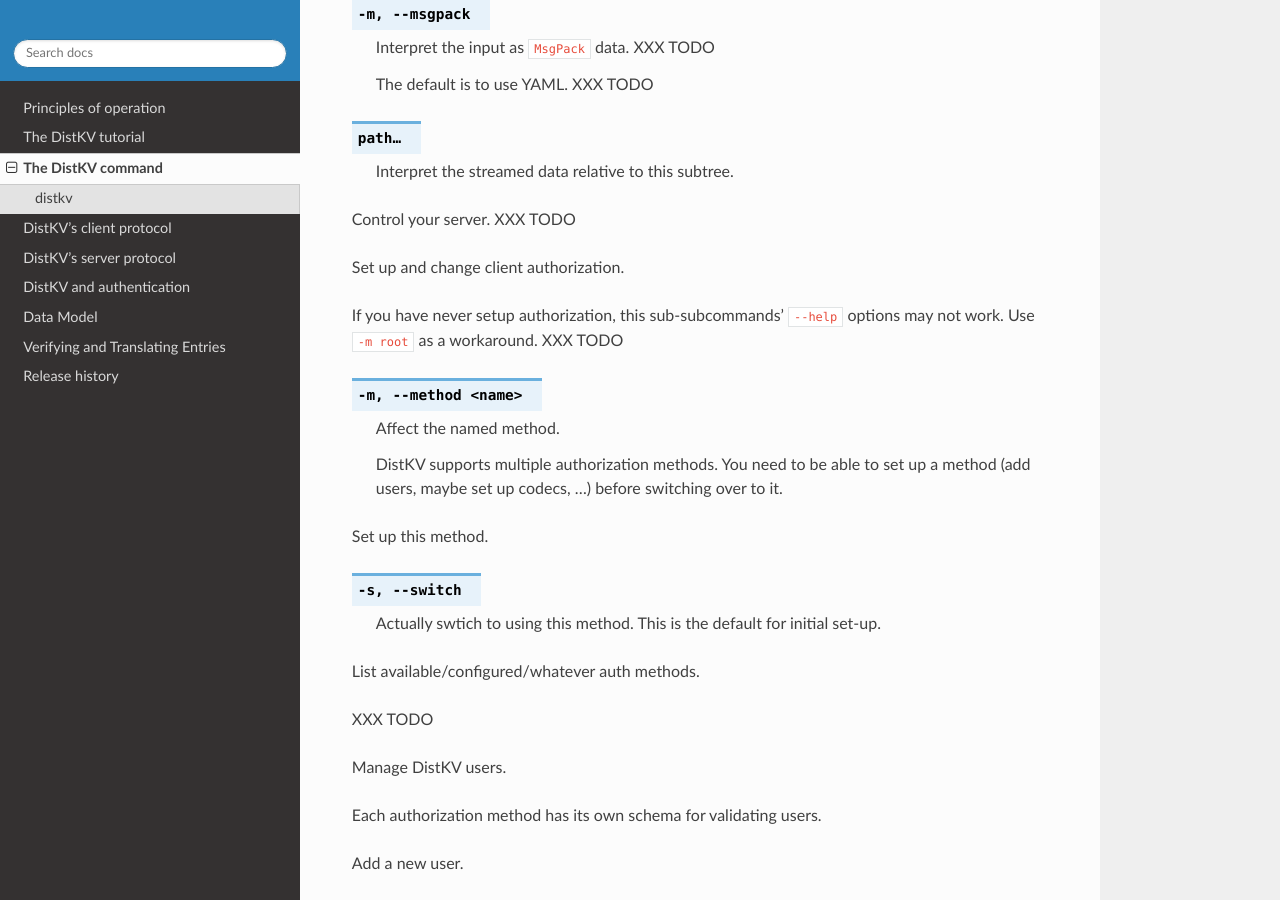
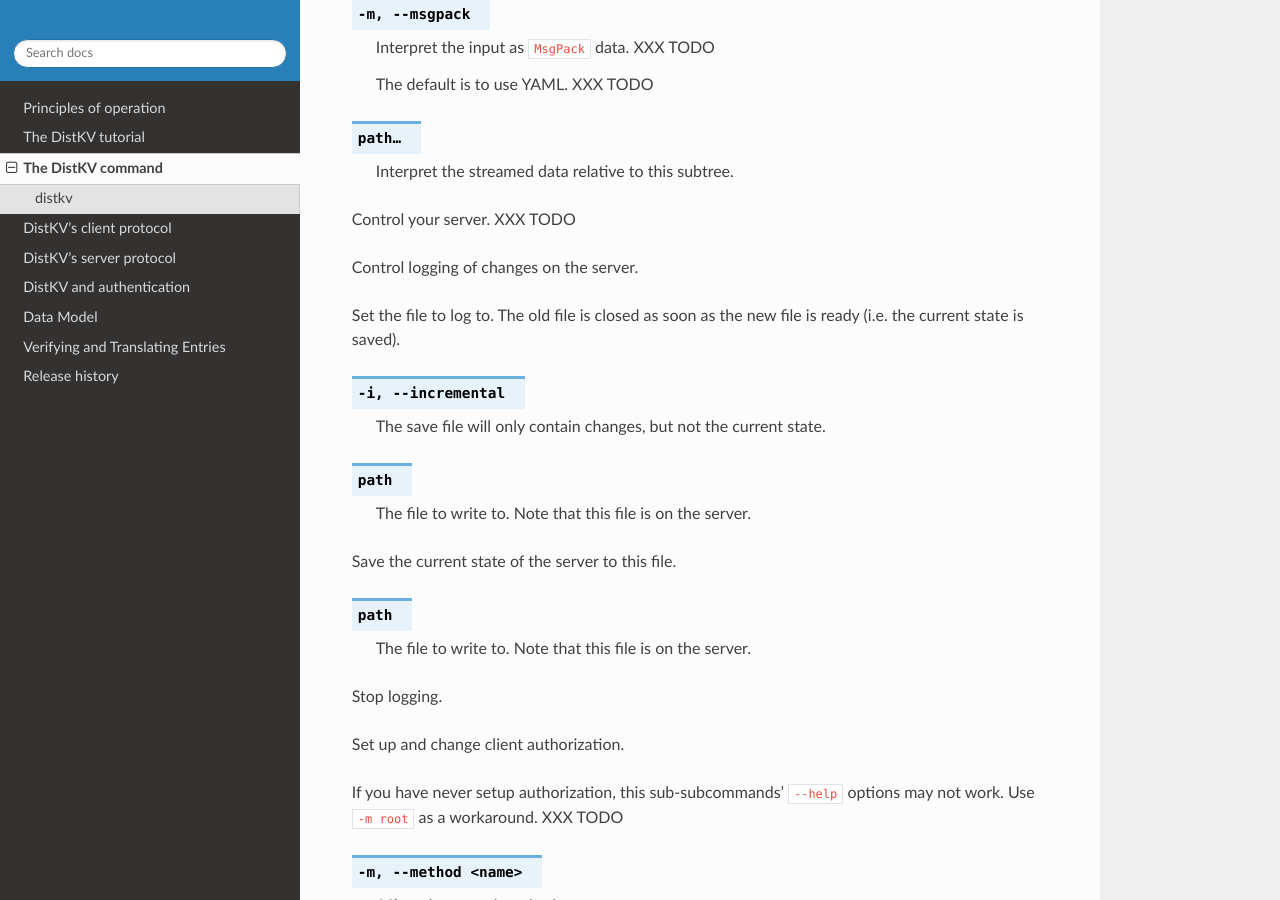
Before and after one commit to M-o-a-T/moat-kv, a Sphinx documentation site: the page built from docs/source/command_line.rst, in a window 1280 px wide and 900 px high, scrolled down 6925 px. Built offline with Sphinx 7.4.7 and the Read the Docs theme 2.0.0, drawn with Linux system fonts in a browser that asks for light colours.

Commit message:
document log, add separate "log save" command

```diff
--- a/docs/source/command_line.rst
+++ b/docs/source/command_line.rst
@@ -377,6 +377,40 @@
 .. program:: distkv client control
 
 Control your server.  XXX TODO
+
+
+.. program:: distkv client log
+
+
+Control logging of changes on the server.
+
+
+.. program:: distkv client log dest
+
+Set the file to log to. The old file is closed as soon as the new file is
+ready (i.e. the current state is saved).
+
+.. option:: -i, --incremental
+
+   The save file will only contain changes, but not the current state.
+
+.. option:: path
+
+   The file to write to. Note that this file is on the server.
+
+
+.. program:: distkv client log save
+
+Save the current state of the server to this file.
+
+.. option:: path
+
+   The file to write to. Note that this file is on the server.
+
+
+.. program:: distkv client log stop
+
+Stop logging.
 
 
 .. program:: distkv client auth
```
Also changed, not shown: 1 other file.
